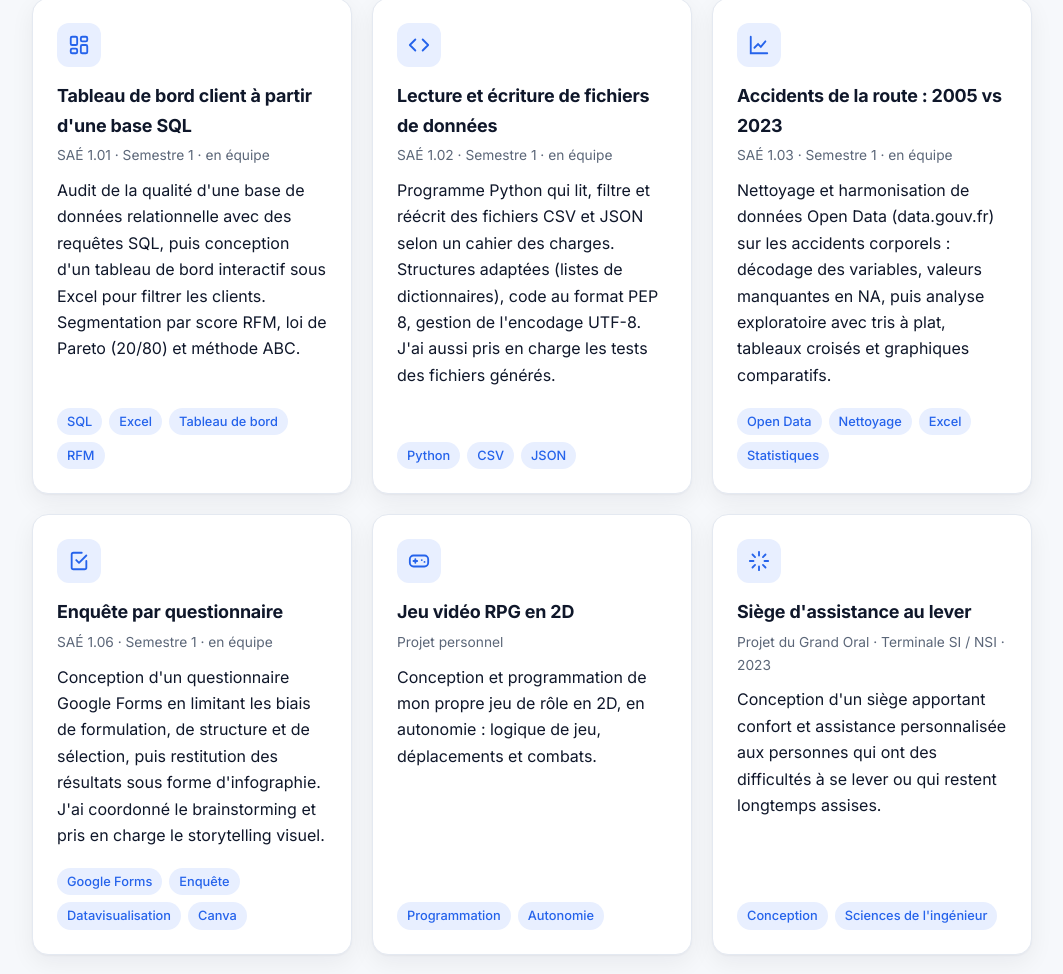
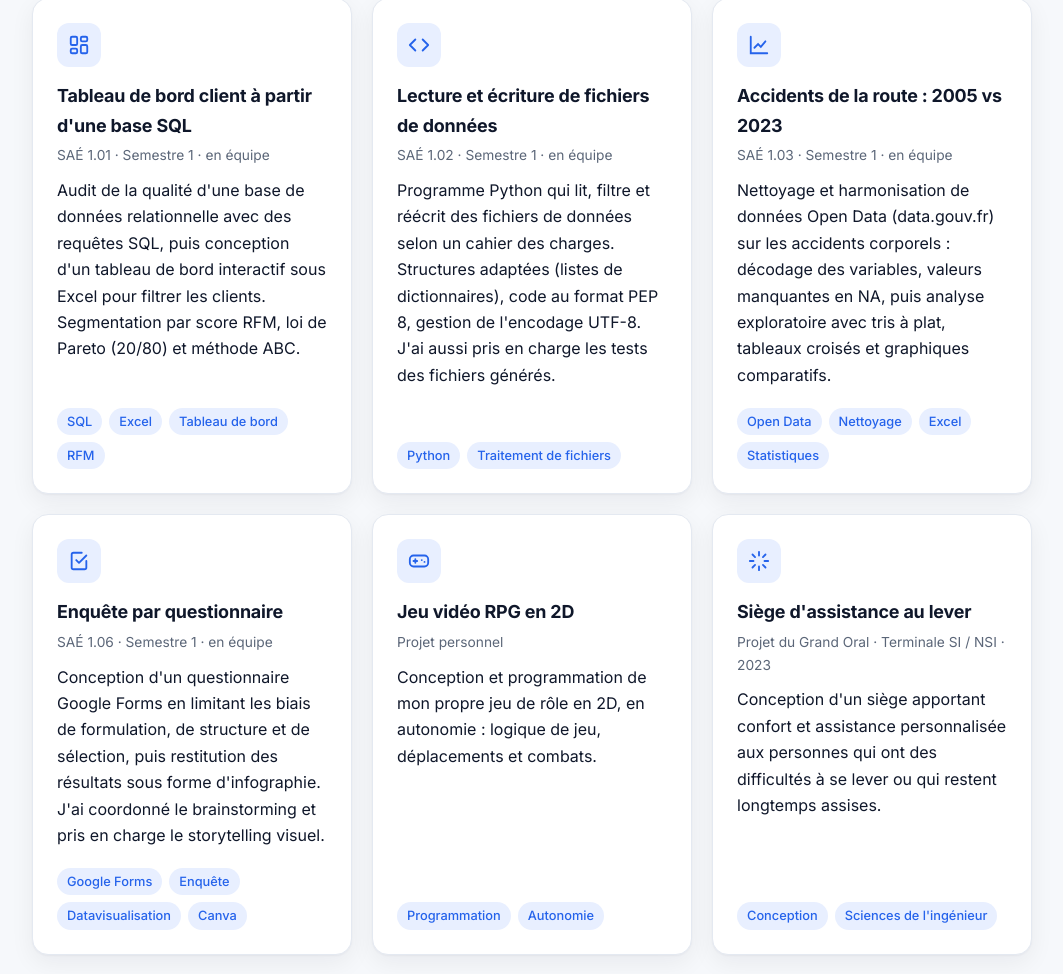
Before and after one commit to naimbouzoubaa/naimbouzoubaa.github.io, a plain HTML site: page index.html in a window 1280 px wide. Shown: the part 1516-2490 px from the top of the page, without its empty margins (108-1171 px from the left). Drawn offline with Linux system fonts and the light colour scheme.

Commit message:
Retirer les mentions CSV/JSON des projets
Co-Authored-By: Claude Opus 5.5 <noreply@anthropic.com>
Claude-Session: https://claude.ai/code/session_01BRqXEsjj7TUUoN4CpyAAEL

```diff
--- a/index.html
+++ b/index.html
@@ -98,8 +98,8 @@
       <div class="icon"><svg viewBox="0 0 24 24" fill="none" stroke="currentColor" stroke-width="2" stroke-linecap="round" stroke-linejoin="round" aria-hidden="true"><path d="m16 18 6-6-6-6M8 6l-6 6 6 6"/></svg></div>
       <h3>Lecture et écriture de fichiers de données</h3>
       <div class="meta">SAÉ 1.02 · Semestre 1 · en équipe</div>
-      <p>Programme Python qui lit, filtre et réécrit des fichiers CSV et JSON selon un cahier des charges. Structures adaptées (listes de dictionnaires), code au format PEP 8, gestion de l'encodage UTF-8. J'ai aussi pris en charge les tests des fichiers générés.</p>
-      <div class="tags"><span class="tag">Python</span><span class="tag">CSV</span><span class="tag">JSON</span></div>
+      <p>Programme Python qui lit, filtre et réécrit des fichiers de données selon un cahier des charges. Structures adaptées (listes de dictionnaires), code au format PEP 8, gestion de l'encodage UTF-8. J'ai aussi pris en charge les tests des fichiers générés.</p>
+      <div class="tags"><span class="tag">Python</span><span class="tag">Traitement de fichiers</span></div>
     </article>
     <article class="card">
       <div class="icon"><svg viewBox="0 0 24 24" fill="none" stroke="currentColor" stroke-width="2" stroke-linecap="round" aria-hidden="true"><path d="M3 3v18h18"/><path d="M7 15l4-4 3 3 5-6"/></svg></div>
```
Also changed, not shown: cv.html (+1 -1 lines).
